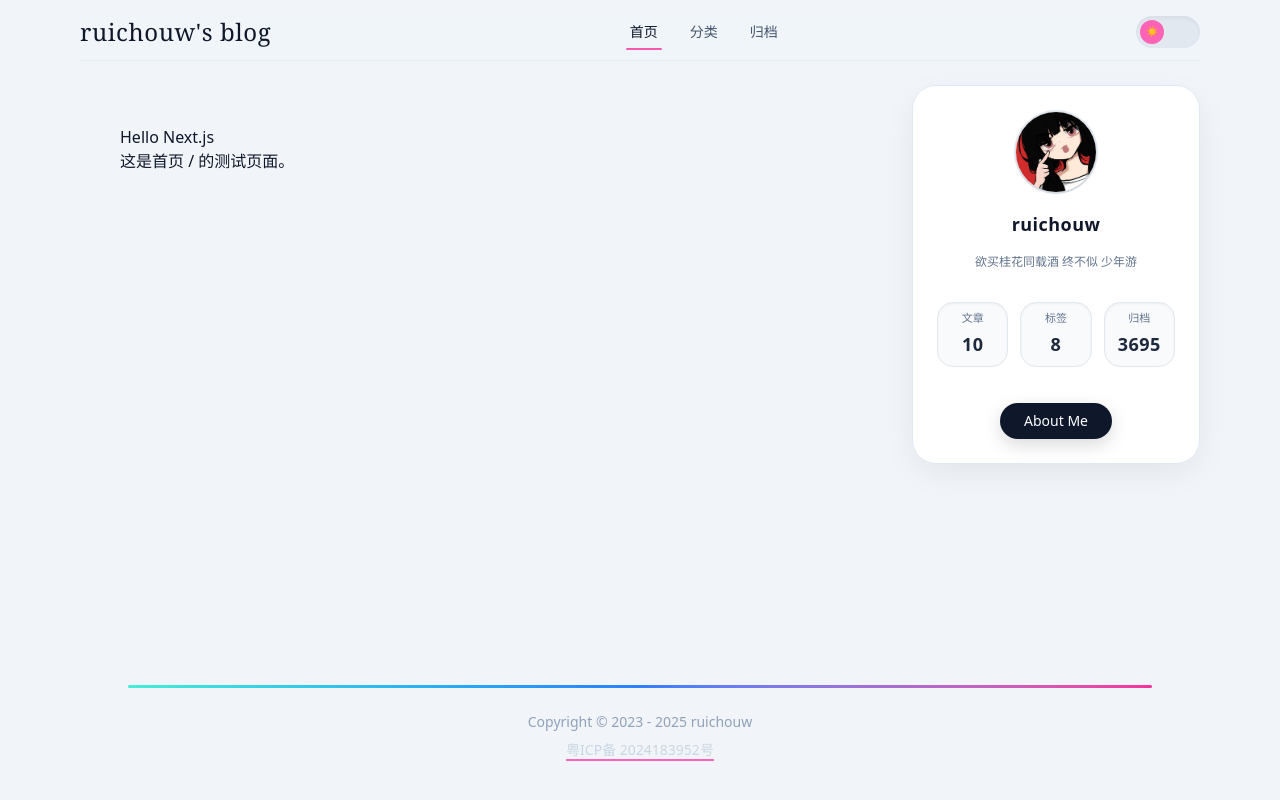
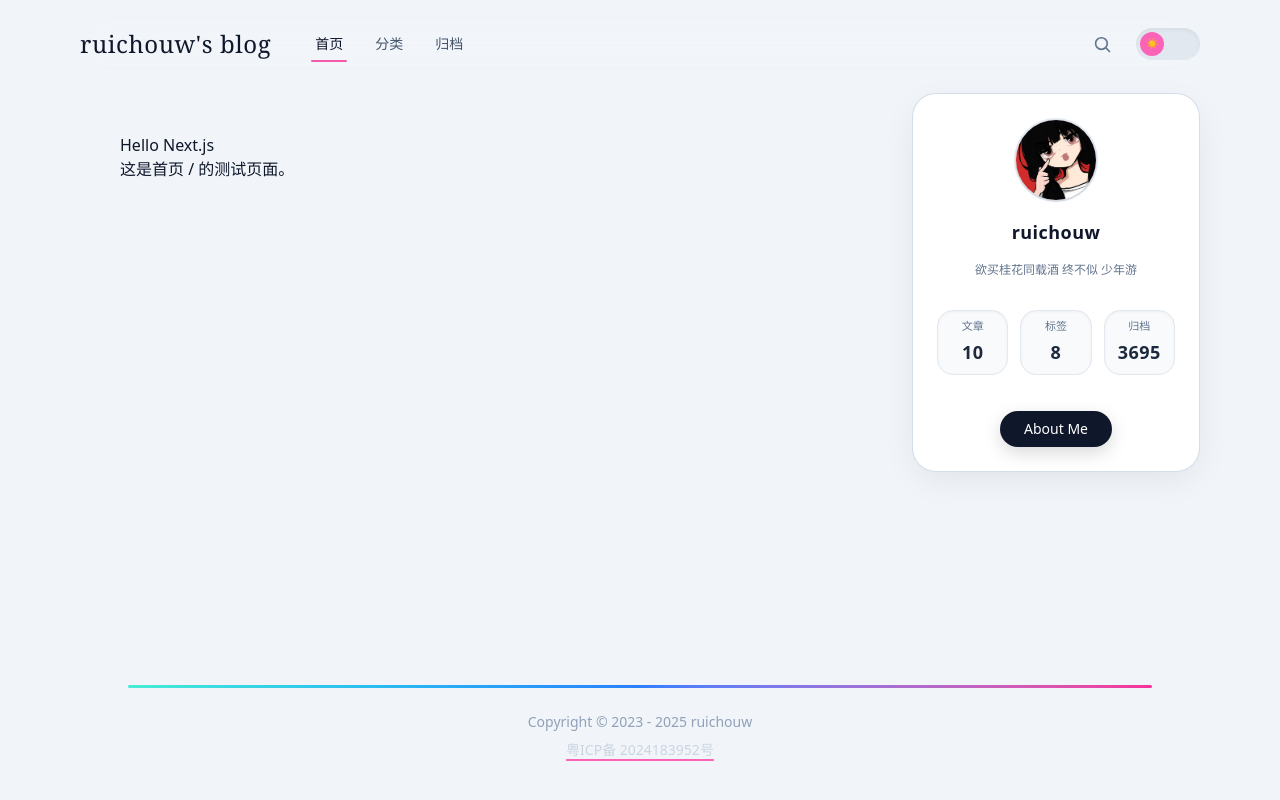
Before and after one commit to Ruichouw/next-blog, a Next.js app: page / in a window 1280 px wide. Built offline with nearby package versions, Linux system fonts and the light colour scheme.

Commit message:
feat : 移动端适配

```diff
--- a/app/layout.tsx
+++ b/app/layout.tsx
@@ -34,15 +34,14 @@ export default function RootLayout({
 
             <div className="mx-auto flex min-h-screen max-w-6xl flex-col px-4 pb-10 pt-4">
               <Navbar />
-
               <main className="mt-6 flex flex-1 gap-6">
                 <section className="flex-1 space-y-6">{children}</section>
 
+                {/* 个人卡片：md 以上才显示 */}
                 <aside className="hidden w-72 shrink-0 md:block">
                   <ProfileCard />
                 </aside>
               </main>
-
               <Footer />
             </div>
           </div>
--- a/components/Navbar.tsx
+++ b/components/Navbar.tsx
@@ -3,7 +3,8 @@
 
 import Link from "next/link";
 import { usePathname } from "next/navigation";
-import ThemeToggle from "@/components/ThemeToggle";
+import { useState } from "react";
+import ThemeToggle from "@/components/ThemeToggle"; // PC 端日夜切换
 
 const navItems = [
   { href: "/", label: "首页" },
@@ -13,11 +14,33 @@ const navItems = [
 
 export default function Navbar() {
   const pathname = usePathname();
+  const [open, setOpen] = useState(false);
 
   return (
-    <header className="flex items-center justify-between border-b border-slate-200/80 bg-slate-100/80 pb-3 backdrop-blur-md transition-colors duration-300 dark:border-white/10 dark:bg-slate-950/70">
-      {/* 左边博客名 */}
-      <div className="flex items-baseline gap-3">
+    <>
+      <header className="border-b border-slate-200/20 bg-slate-100/10 pb-2 pt-3 backdrop-blur-md transition-colors duration-300 dark:border-white/10 dark:bg-slate-950/40">
+        {/* 外层：一行，左右两块，右侧只在桌面端显示主题切换 */}
+        <div className="flex items-center justify-between">
+          {/* 左侧整块：移动端 & 桌面端的 标题 + 菜单 + 搜索 + 导航 */}
+          <div className="flex flex-1 items-center justify-between md:justify-start md:gap-10">
+            {/* 移动端汉堡菜单 */}
+            <button
+              className="
+                flex h-9 w-9 items-center justify-center
+                text-slate-300 dark:text-slate-200 md:hidden
+              "
+              aria-label="打开菜单"
+              onClick={() => setOpen(true)}
+            >
+              <div className="space-y-1">
+                <span className="block h-0.5 w-5 rounded bg-current" />
+                <span className="block h-0.5 w-5 rounded bg-current" />
+                <span className="block h-0.5 w-5 rounded bg-current" />
+              </div>
+            </button>
+
+            {/* 标题（移动端居中，桌面端靠左） */}
+            <div className="flex-1 text-center md:flex-initial md:text-left">
               <Link
                 href="/"
                 className="font-serif text-2xl tracking-wide text-slate-900 dark:text-slate-50"
@@ -26,37 +49,184 @@ export default function Navbar() {
               </Link>
             </div>
 
-      {/* 中间导航 */}
-      <nav className="group flex gap-6 text-sm">
+            {/* 移动端搜索图标 */}
+            <button
+              className="
+                flex h-9 w-9 items-center justify-center
+                text-slate-300 dark:text-slate-200 md:hidden
+              "
+              aria-label="搜索"
+            >
+              <svg
+                xmlns="http://www.w3.org/2000/svg"
+                className="h-5 w-5"
+                fill="none"
+                viewBox="0 0 24 24"
+                stroke="currentColor"
+                strokeWidth="2"
+              >
+                <path
+                  strokeLinecap="round"
+                  strokeLinejoin="round"
+                  d="M21 21l-4.35-4.35m1.65-5.15a7 7 0 11-14 0 7 7 0 0114 0z"
+                />
+              </svg>
+            </button>
+
+            {/* 桌面端导航菜单 */}
+            <nav className="hidden gap-6 text-sm md:flex">
+              {navItems.map((item) => (
+                <NavItem
+                  key={item.href}
+                  href={item.href}
+                  label={item.label}
+                  pathname={pathname}
+                />
+              ))}
+            </nav>
+          </div>
+
+          {/* 桌面端右侧：搜索 + 日夜切换 */}
+          <div className="hidden md:flex items-center gap-6">
+            <button
+              aria-label="搜索"
+              className="text-slate-500 hover:text-slate-900 dark:text-slate-300 dark:hover:text-white transition-colors"
+            >
+              {/* 复用移动端的搜索 SVG */}
+              <svg
+                xmlns="http://www.w3.org/2000/svg"
+                className="h-5 w-5"
+                fill="none"
+                viewBox="0 0 24 24"
+                stroke="currentColor"
+                strokeWidth="2"
+              >
+                <path
+                  strokeLinecap="round"
+                  strokeLinejoin="round"
+                  d="M21 21l-4.35-4.35m1.65-5.15a7 7 0 11-14 0 7 7 0 0114 0z"
+                />
+              </svg>
+            </button>
+
+            <ThemeToggle />
+          </div>
+        </div>
+      </header>
+
+      {/*  移动端侧边导航 & 遮罩 */}
+      {/* 背景遮罩 */}
+      <div
+        className={`fixed inset-0 z-40 bg-black/40 backdrop-blur-sm transition-opacity duration-300 md:hidden ${
+          open
+            ? "opacity-100 pointer-events-auto"
+            : "opacity-0 pointer-events-none"
+        }`}
+        onClick={() => setOpen(false)}
+      />
+
+      {/* 抽屉面板 */}
+      <aside
+        className={`
+          fixed inset-y-0 left-0 z-50 w-64 max-w-[80%]
+          bg-slate-950/95 text-slate-100 shadow-xl
+          transition-transform duration-300 md:hidden
+          ${open ? "translate-x-0" : "-translate-x-full"}
+        `}
+      >
+        {/* 抽屉顶部：标题 + 关闭按钮 */}
+        <div className="flex items-center justify-between border-b border-slate-800 px-5 py-4">
+          {/* 标题 */}
+          <span className="font-serif text-xl leading-none">
+            ruichouw&apos;s blog
+          </span>
+
+          {/* 关闭按钮 */}
+          <button
+            aria-label="关闭菜单"
+            onClick={() => setOpen(false)}
+            className="
+      flex items-center justify-center
+      rounded-full p-2
+      text-slate-400 hover:bg-slate-800 hover:text-slate-100
+    "
+          >
+            {/* X 图标（SVG） */}
+            <svg
+              className="h-4 w-4"
+              viewBox="0 0 24 24"
+              stroke="currentColor"
+              strokeWidth="2"
+              strokeLinecap="round"
+              strokeLinejoin="round"
+              fill="none"
+            >
+              <line x1="18" y1="6" x2="6" y2="18" />
+              <line x1="6" y1="6" x2="18" y2="18" />
+            </svg>
+          </button>
+        </div>
+
+        {/* 抽屉中的导航项 */}
+        <nav className="space-y-1 px-4 py-4 text-sm">
           {navItems.map((item) => {
             const active =
               item.href === "/"
                 ? pathname === "/"
-              : pathname?.startsWith(item.href);
+                : pathname.startsWith(item.href);
 
             return (
               <Link
                 key={item.href}
                 href={item.href}
+                onClick={() => setOpen(false)}
+                className={`
+                  flex items-center justify-between rounded-lg px-3 py-2
+                  transition-colors
+                  ${
+                    active
+                      ? "bg-slate-800 text-white"
+                      : "text-slate-300 hover:bg-slate-800 hover:text-white"
+                  }
+                `}
+              >
+                <span>{item.label}</span>
+                {active && (
+                  <span className="h-1 w-1 rounded-full bg-pink-400" />
+                )}
+              </Link>
+            );
+          })}
+        </nav>
+      </aside>
+    </>
+  );
+}
+
+interface NavItemProps {
+  href: string;
+  label: string;
+  pathname: string;
+}
+
+function NavItem({ href, label, pathname }: NavItemProps) {
+  const active = href === "/" ? pathname === "/" : pathname.startsWith(href);
+
+  return (
+    <Link
+      href={href}
       className={`relative px-1 text-sm font-medium transition-colors ${
         active
           ? "text-slate-900 dark:text-white"
           : "text-slate-600 hover:text-slate-900 dark:text-slate-300 dark:hover:text-white"
       }`}
     >
-              <span className="relative z-10">{item.label}</span>
+      <span className="relative z-10">{label}</span>
       <span
         className={`absolute inset-x-0 -bottom-2 h-0.5 rounded-full bg-pink-500/80 transition-transform duration-200 ${
-                  active ? "scale-x-100" : "scale-x-0 group-hover:scale-x-100"
+          active ? "scale-x-100" : "scale-x-0"
         }`}
       />
     </Link>
   );
-        })}
-      </nav>
-
-      {/* 右侧主题切换按钮 */}
-      <ThemeToggle />
-    </header>
-  );
 }
--- a/components/ProfileCard.tsx
+++ b/components/ProfileCard.tsx
@@ -7,38 +7,38 @@ export default function ProfileCard() {
     <div
       className="
       relative overflow-hidden rounded-3xl
-      border border-slate-200
-      bg-white
-      p-6 text-slate-900
+      border border-slate-300/80
+      bg-white p-6 text-slate-900
       shadow-[0_10px_35px_-5px_rgba(0,0,0,0.08)]
-      backdrop-blur
-      transition-all duration-300
+      backdrop-blur transition-all duration-300
 
-      dark:border-slate-700
-      dark:bg-slate-900/70
-      dark:text-slate-100
-      dark:shadow-[0_18px_45px_-5px_rgba(0,0,0,0.55)]
+      /* 夜间模式：低饱和蓝紫质感 + 轻柔发光 */
+      dark:border-[rgba(70,90,130,0.35)]
+      dark:bg-[rgba(20,27,45,0.65)]
+      dark:shadow-[0_15px_45px_-5px_rgba(0,0,0,0.55)]
+      dark:backdrop-blur-xl
       "
     >
-      {/* 日间：极简白；夜间：轻柔深色 */}
-      <div className="pointer-events-none absolute inset-0 opacity-0 transition-opacity duration-300 dark:opacity-40">
-        <div className="absolute inset-0 bg-gradient-to-b from-slate-800/20 to-slate-900/40" />
+      {/* 夜间背景氛围层（增添细微渐变） */}
+      <div className="pointer-events-none absolute inset-0 opacity-0 transition-opacity duration-300 dark:opacity-50">
+        <div className="absolute inset-0 bg-[radial-gradient(circle_at_top,_rgba(80,95,140,0.15),rgba(0,0,0,0.2))]" />
       </div>
 
-      {/* 内容 */}
       <div className="relative flex flex-col items-center gap-4 text-center">
-        {/* Avatar */}
-        <div className="rounded-full p-[2px] bg-slate-200 dark:bg-slate-700">
+        {/* 头像 */}
+        <div className="rounded-full p-[2px] bg-slate-200 dark:bg-slate-700/40">
           <div className="relative h-20 w-20 overflow-hidden rounded-full bg-white shadow-sm dark:bg-slate-900">
             <Image src="/avatar.jpg" alt="avatar" fill sizes="80px" />
           </div>
         </div>
 
-        {/* Name */}
-        <h2 className="text-lg font-semibold tracking-wide">ruichouw</h2>
+        {/* 名称 */}
+        <h2 className="text-lg font-semibold tracking-wide dark:text-white">
+          ruichouw
+        </h2>
 
-        {/* Signature */}
-        <p className="text-xs text-slate-500 dark:text-slate-300">
+        {/* 签名 */}
+        <p className="text-xs text-slate-500 dark:text-slate-300/90">
           欲买桂花同载酒 终不似 少年游
         </p>
 
@@ -49,7 +49,7 @@ export default function ProfileCard() {
           <InfoBox label="归档" value="3695" />
         </dl>
 
-        {/* 按钮：极简灰 + 柔光 */}
+        {/* 按钮 */}
         <Link
           href="/about"
           className="
@@ -60,8 +60,7 @@ export default function ProfileCard() {
           transition-all duration-200
           hover:bg-slate-800 hover:shadow-[0_8px_22px_rgba(0,0,0,0.22)]
 
-          dark:bg-white dark:text-slate-900
-          dark:hover:bg-slate-200
+          dark:bg-white dark:text-slate-900 dark:hover:bg-slate-200
           "
         >
           About Me
@@ -76,18 +75,16 @@ function InfoBox({ label, value }: { label: string; value: string }) {
     <div
       className="
       rounded-2xl px-3 py-2
-      bg-slate-50
-      border border-slate-200
-      text-slate-800
-      shadow-[inset_0_1px_3px_rgba(0,0,0,0.05)]
+      bg-slate-50 border border-slate-200
+      text-slate-800 shadow-[inset_0_1px_3px_rgba(0,0,0,0.05)]
 
-      dark:border-slate-700
-      dark:bg-slate-800/60
+      dark:border-slate-700/60
+      dark:bg-[rgba(30,37,55,0.6)]
       dark:text-slate-100
-      dark:shadow-[inset_0_1px_4px_rgba(0,0,0,0.25)]
+      dark:shadow-[inset_0_1px_4px_rgba(0,0,0,0.35)]
       "
     >
-      <dt className="text-[11px] text-slate-500 dark:text-slate-300">
+      <dt className="text-[11px] text-slate-500 dark:text-slate-300/90">
         {label}
       </dt>
       <dd className="mt-1 text-lg font-semibold tracking-wide">{value}</dd>
--- a/package.json
+++ b/package.json
@@ -24,6 +24,7 @@
     "@types/react-dom": "^19",
     "eslint": "^9",
     "eslint-config-next": "16.0.7",
+    "prettier": "^3.7.4",
     "tailwindcss": "^4",
     "typescript": "^5"
   }
--- /dev/null
+++ b/prettier.config.js
@@ -0,0 +1,9 @@
+export default {
+  semi: false,
+  singleQuote: true,
+  printWidth: 100,
+  tabWidth: 2,
+  trailingComma: "es5",
+
+  // Tailwind v4 自动排序 class → 不需要额外配置
+};
```
Also changed, not shown: 1 other file (tests, documents, lock files or other folders). Lines whose indentation alone changed are shown as unchanged.
